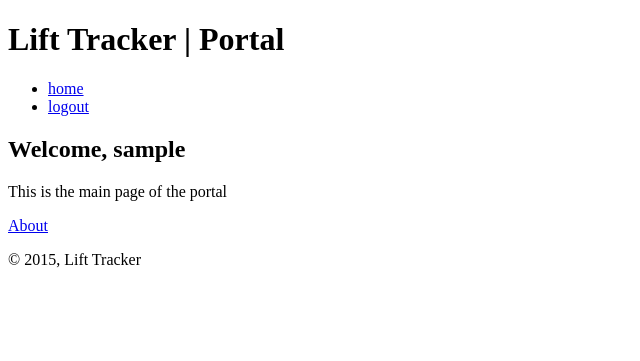
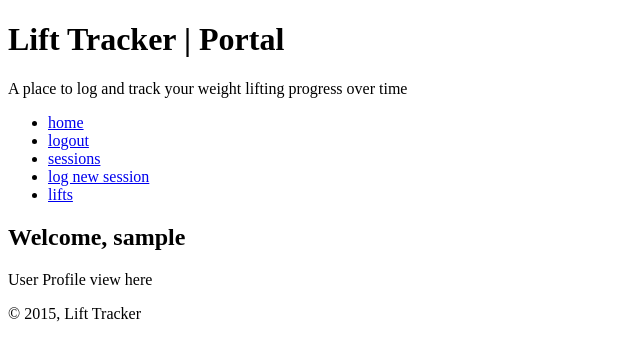
Before and after one commit to Guin-/Lift_Tracker, a Django app: page /portal/ in a window 1280 px wide. Shown: the top 361 px of the page, without its empty margins (0-640 px from the left). Run offline with Django 3.2, Linux system fonts and the light colour scheme; the visitor is signed in with stand-in values (Sample User, id 1).

Commit message:
add nav and profile form

```diff
--- a/templates/portal/index.html
+++ b/templates/portal/index.html
@@ -8,11 +8,9 @@ Main page of the portal
 {% endblock %}
 
 {% block content %}
-<!-- nav log(new session), sessions, lifts -->
     <section>
         <h2>Welcome, {{ user.username }} </h2>
-        <p> This is the main page of the portal<p>
-        <a href="about.html">About</a>
+        <p> User Profile view here <p>
         <!-- if user profile: user profile, else: create form-->
     </section>
 {% endblock %}
--- a/templates/portal/portal.html
+++ b/templates/portal/portal.html
@@ -7,21 +7,36 @@ Main template for all portal pages.
     <title> Lift Tracker | {% block title %}{% endblock %} </title>
 {% endblock%}
 
-{% block body%}
+{% block body %}
+{% block header%}
     <header>
         <h1> Lift Tracker | Portal </h1>
+        <p>A place to log and track your weight lifting progress over time </p>
     </header>
+{% endblock %}
 
+
+{% block nav %}
     <section>
         <ul>
             <li><a href="/">home</a></li>
             <li><a href="/logout/">logout</a></li>
+            <li><a href="/sessions/">sessions</a></li>
+            <li><a href="/new/">log new session</a></li>
+            <li><a href="/lifts/">lifts</a></li>
         </ul>
     </section>
+{% endblock %}
+
+
 
     {% block content %} {% endblock %}
 
+
+{% block footer %}
     <footer>
         <span>&copy; 2015, Lift Tracker</span>
     </footer>
 {% endblock %}
+
+{% endblock %}
```
Also changed, not shown: portal/forms.py (+8 -1 lines), portal/models.py (+11 -0 lines).
